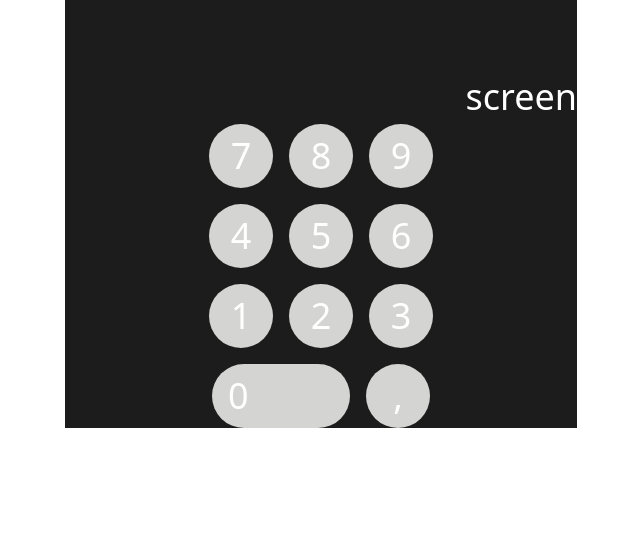
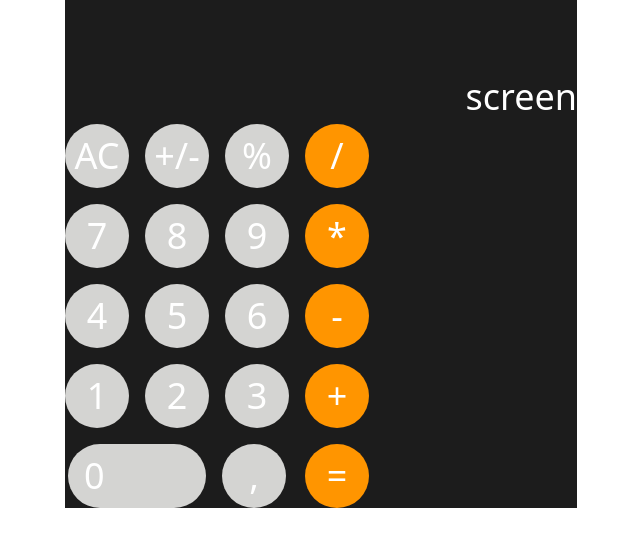
Before and after one commit to dev-nhkhoa/ios-calculator, a React (Create React App) app: page / in a window 1280 px wide. Shown: the top 546 px of the page, without its empty margins (319-959 px from the left). Built offline with nearby package versions, Linux system fonts and the light colour scheme.

Commit message:
style: add Buttons component and show to screen

```diff
--- a/src/components/CalculatorTable.jsx
+++ b/src/components/CalculatorTable.jsx
@@ -1,9 +1,15 @@
+import { RenderMathButton } from "./MathButton";
 import { RenderNumbers } from "./NumberButton";
+import { RenderThingsButton } from "./ThingsButton";
 
 const CalculatorTable = () => {
   return (
-    <div>
-      <RenderNumbers />
+    <div className="flex flex-row gap-4">
+      <div className="flex flex-col gap-4">
+        <RenderThingsButton />
+        <RenderNumbers />
+      </div>
+      <RenderMathButton />
     </div>
   );
 };
--- a/src/components/MathButton.jsx
+++ b/src/components/MathButton.jsx
@@ -0,0 +1,17 @@
+import Button from "./Button";
+
+const listMaths = ["/", "*", "-", "+", "="];
+
+const RenderMathButton = () => {
+  return (
+    <div className="grid grid-cols-1 gap-4">
+      {listMaths.map((math) => {
+        return (
+          <Button key={listMaths.indexOf(math)} value={math} type={"math"} />
+        );
+      })}
+    </div>
+  );
+};
+
+export { RenderMathButton };
--- /dev/null
+++ b/src/components/ThingsButton.jsx
@@ -0,0 +1,17 @@
+import Button from "./Button";
+
+const listThings = ["AC", "+/-", "%"];
+
+const RenderThingsButton = () => {
+  return (
+    <div className="grid grid-cols-3 gap-4">
+      {listThings.map((item) => {
+        return (
+          <Button key={listThings.indexOf(item)} value={item} type={"things"} />
+        );
+      })}
+    </div>
+  );
+};
+
+export { RenderThingsButton };
```
